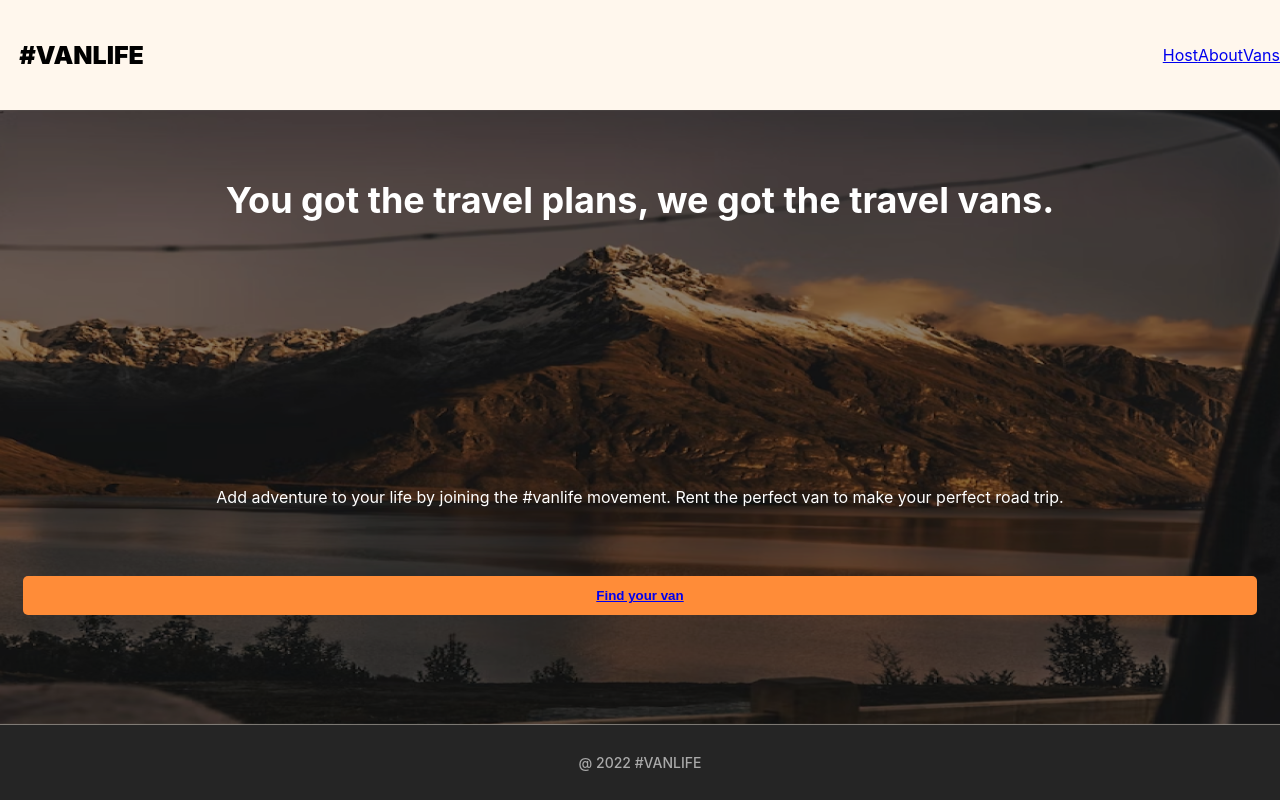
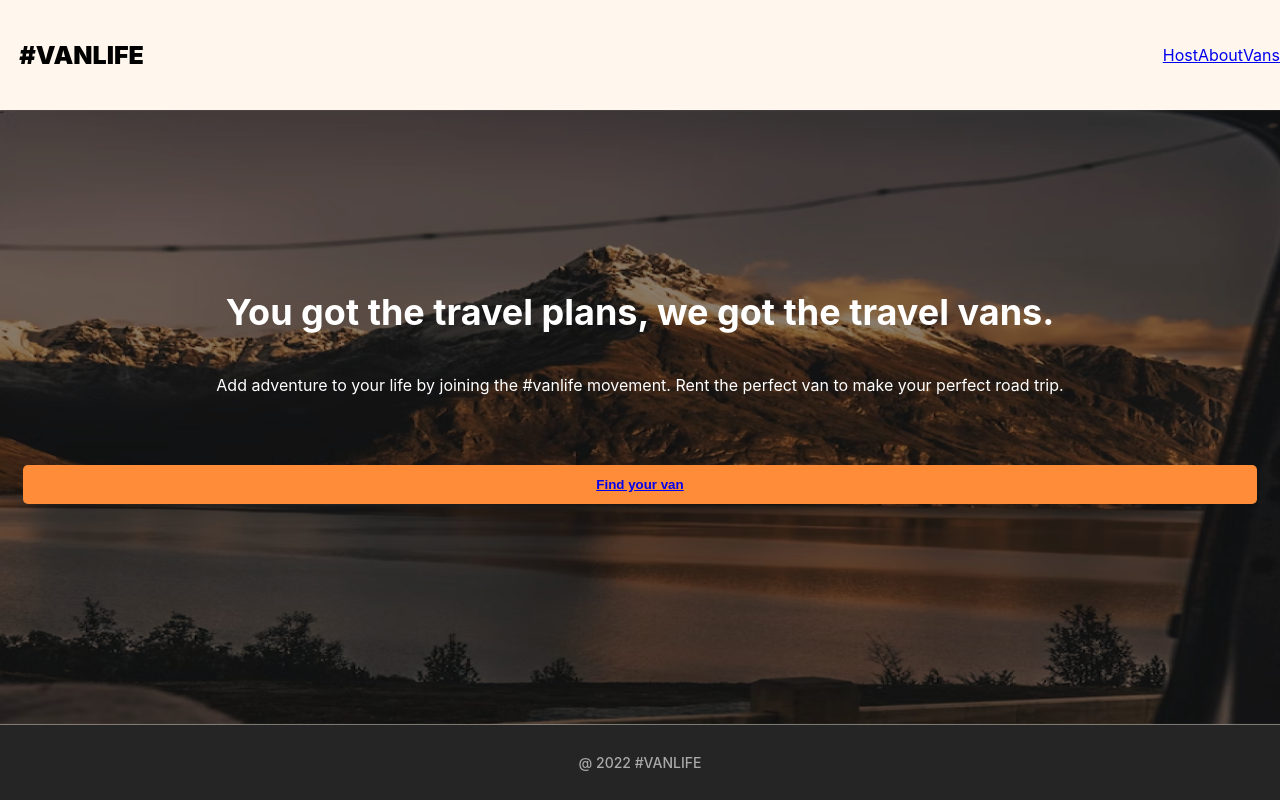
Before and after one commit to codingmaniac227/vanlife, a React (Vite) app: page / in a window 1280 px wide. Built offline with nearby package versions, Linux system fonts and the light colour scheme; what miragejs would draw is missing.

Commit message:
styles(home): add remove flex grow from inherited h1 so page fill evens out

```diff
--- a/styles/home.css
+++ b/styles/home.css
@@ -17,6 +17,7 @@
     font-weight: 700;
     font-size: 2.25rem;
     line-height: 42px;
+    flex-grow: 0;
 }
 
 .home-container p {
```
